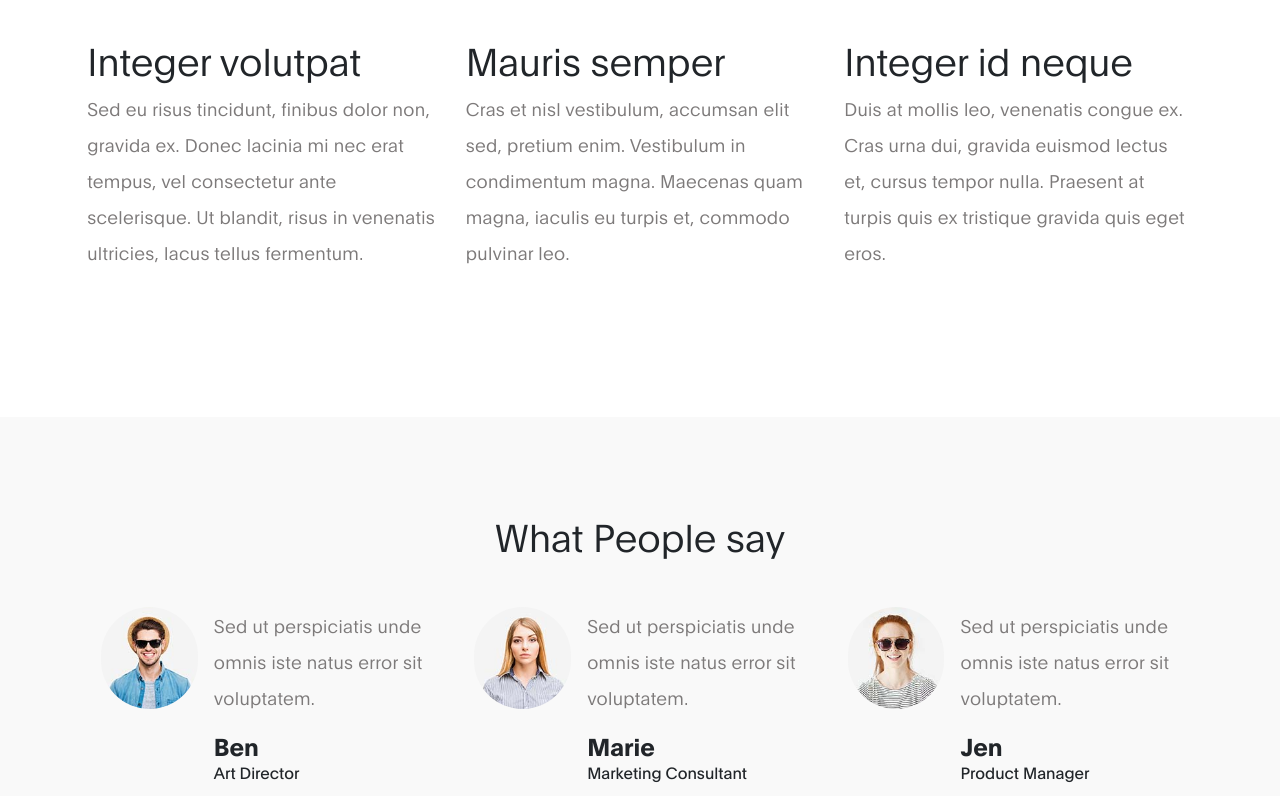
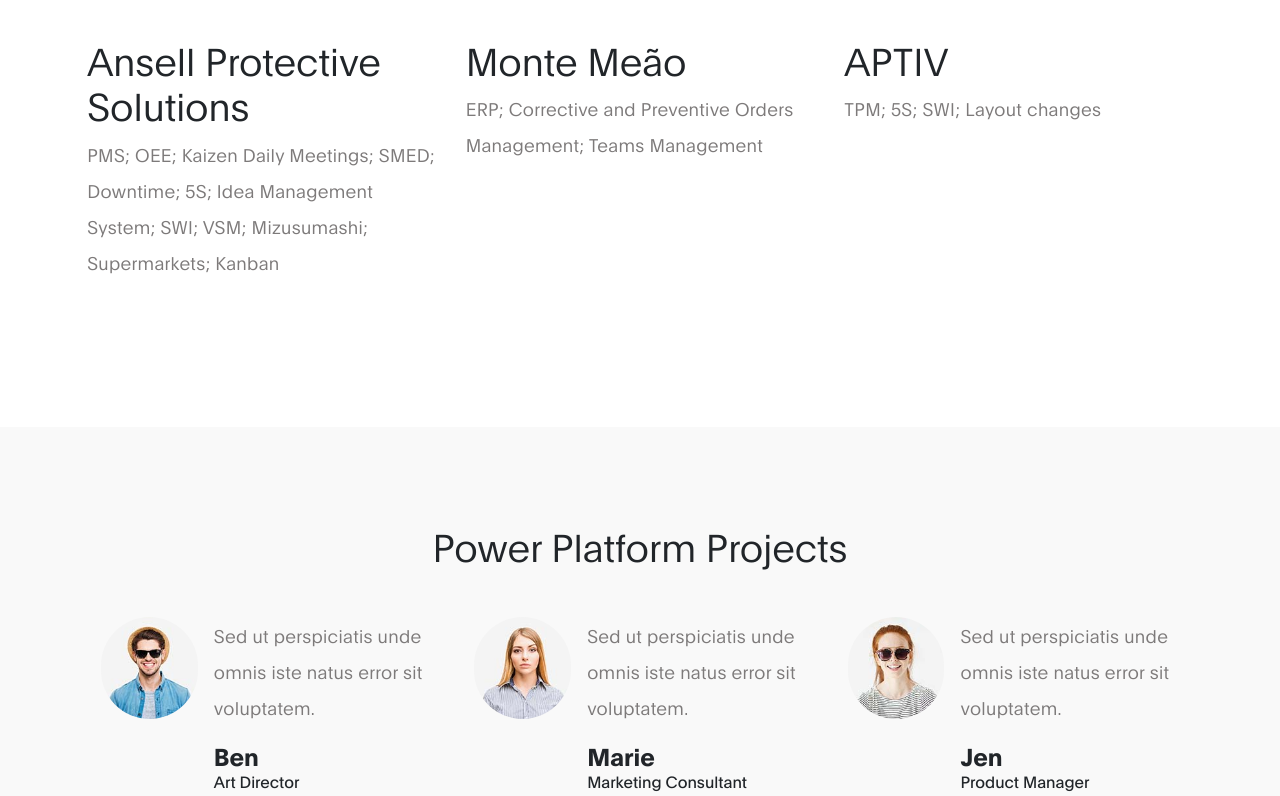
Before and after one commit to danielousa/Portfolio_Power_Platform, a plain HTML site: page PowerPlatformWebsite/index.html in a window 1280 px wide. Shown: the part 1199-1995 px from the top of the page. Drawn offline with Linux system fonts and the light colour scheme.

Commit message:
Project_Power_Platform

```diff
--- a/PowerPlatformWebsite/index.html
+++ b/PowerPlatformWebsite/index.html
@@ -52,9 +52,9 @@ https://www.tooplate.com/view/2120-ben-resume
                         <a href="#testimonials" class="nav-link smoothScroll">Reviews</a>
                     </li>
 
-                    <li class="nav-item">
+                    <!--<li class="nav-item">
                         <a href="#contact" class="nav-link smoothScroll">Contact</a>
-                    </li>
+                    </li>-->
                 </ul>
 
                 <div class="mt-lg-0 mt-3 mb-4 mb-lg-0">
@@ -79,7 +79,7 @@ https://www.tooplate.com/view/2120-ben-resume
                    <div class="d-flex flex-column justify-content-center align-items-center col-lg-7 col-md-7 col-12">
                         <div class="hero-text">
 
-                            <h1 class="hero-title">👋 Daniel, a digital nomad</h1>
+                            <h1 class="hero-title">👋 Daniel, an Industrial Engineer</h1>
 
                             <a href="#" class="email-link">
                               https://www.linkedin.com/in/daniel-santos-sousa/
@@ -122,16 +122,16 @@ https://www.tooplate.com/view/2120-ben-resume
             </div>
             <div class="row about-third">
             	<div class="col-lg-4 col-md-4 col-12">
-                <h3>Integer volutpat</h3>
-                <p>Sed eu risus tincidunt, finibus dolor non, gravida ex. Donec lacinia mi nec erat tempus, vel consectetur ante scelerisque. Ut blandit, risus in venenatis ultricies, lacus tellus fermentum.</p>
+                <h3>Ansell Protective Solutions</h3>
+                <p>PMS; OEE; Kaizen Daily Meetings; SMED; Downtime; 5S; Idea Management System; SWI; VSM; Mizusumashi; Supermarkets; Kanban</p>
                 </div>
                 <div class="col-lg-4 col-md-4 col-12">
-                <h3>Mauris semper</h3>
-                <p>Cras et nisl vestibulum, accumsan elit sed, pretium enim. Vestibulum in condimentum magna. Maecenas quam magna, iaculis eu turpis et, commodo pulvinar leo.</p>
+                <h3>Monte Meão</h3>
+                <p>ERP; Corrective and Preventive Orders Management; Teams Management </p>
                 </div>
                 <div class="col-lg-4 col-md-4 col-12">
-                <h3>Integer id neque</h3>
-                <p>Duis at mollis leo, venenatis congue ex. Cras urna dui, gravida euismod lectus et, cursus tempor nulla. Praesent at turpis quis ex tristique gravida quis eget eros.</p>
+                <h3>APTIV</h3>
+                <p>TPM; 5S; SWI; Layout changes</p>
                 </div>
             </div>
         </div>
@@ -144,7 +144,7 @@ https://www.tooplate.com/view/2120-ben-resume
                <div class="row">
 
                     <div class="col-12">
-                        <h3 class="mb-5 text-center">What People say</h3>
+                        <h3 class="mb-5 text-center">Power Platform Projects</h3>
 
                         <div class="owl-carousel owl-theme" id="testimonials-carousel">
                             <div class="item">
@@ -216,7 +216,7 @@ https://www.tooplate.com/view/2120-ben-resume
 
 
      <!-- FAQ -->
-     <section class="faq section-padding">
+     <!--<section class="faq section-padding">
 
         <div class="container">
 
@@ -315,7 +315,7 @@ https://www.tooplate.com/view/2120-ben-resume
     </section>
 
 
-     <section class="contact section-padding pt-0" id="contact">
+     <!--<section class="contact section-padding pt-0" id="contact">
       <div class="container">
         <div class="row">
 
```
